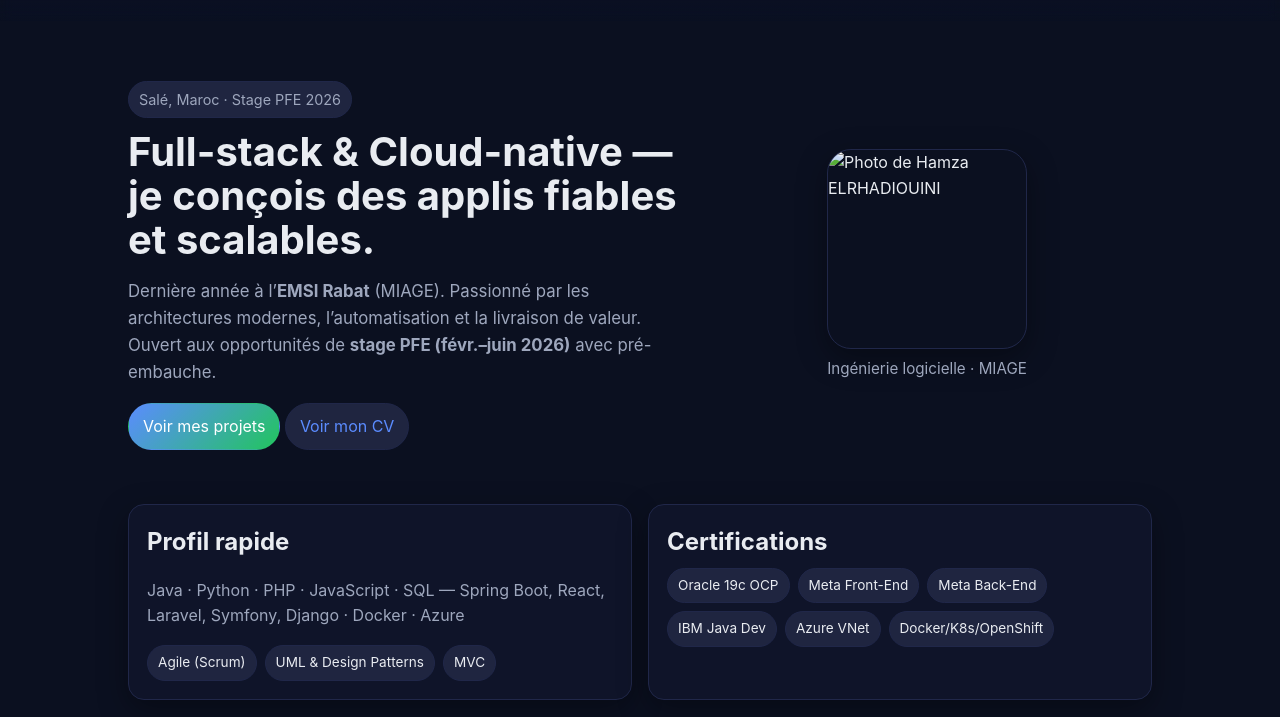
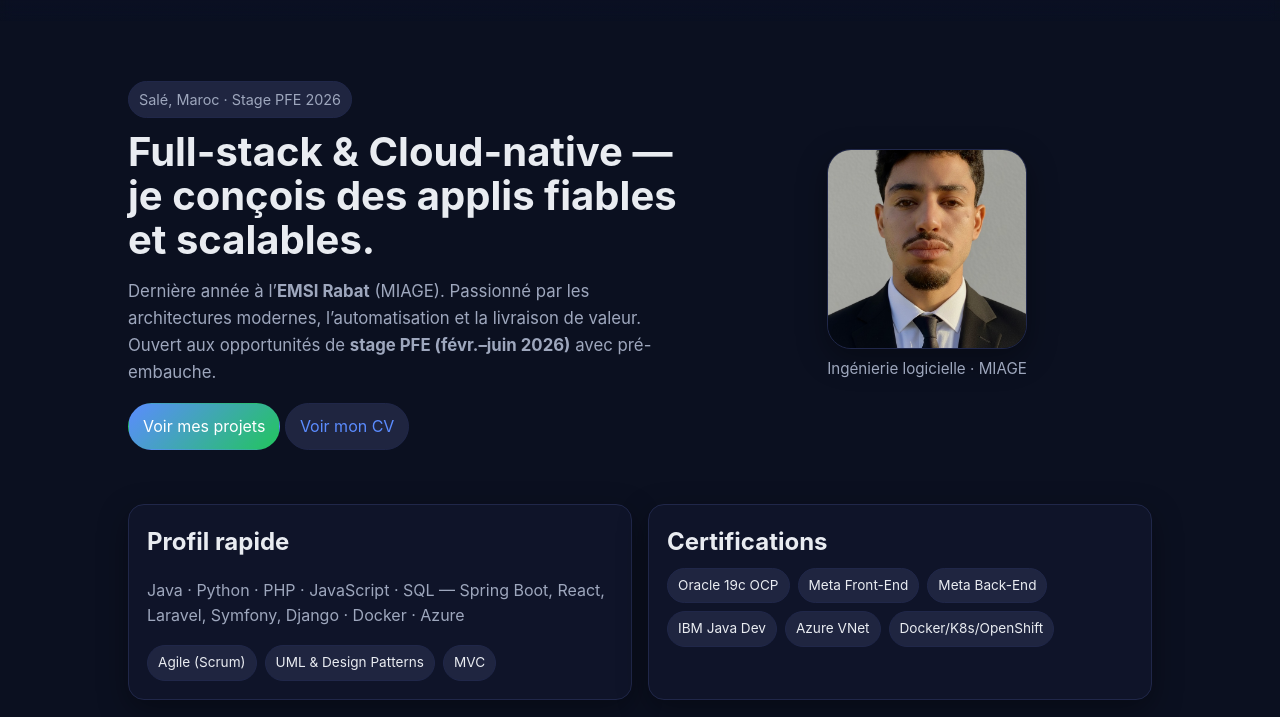
Before and after one commit to ELGHAD/Portfolio, a plain HTML site: page index.html in a window 1280 px wide. Shown: the part 83-800 px from the top of the page. Drawn offline with Linux system fonts and the light colour scheme.

Commit message:
add cv and photo

```diff
--- a/index.html
+++ b/index.html
@@ -42,7 +42,7 @@
         </div>
       </div>
       <figure class="avatar-card">
-        <img src="assets/img/profile.jpg" alt="Photo de Hamza ELRHADIOUINI" />
+        <img src="assets/img/profile.jpg.PNG" alt="Photo de Hamza ELRHADIOUINI" />
         <figcaption>Ingénierie logicielle · MIAGE</figcaption>
       </figure>
     </section>
```
Also changed, not shown: assets/img/profile.jpg.PNG (added), 1 other file.
